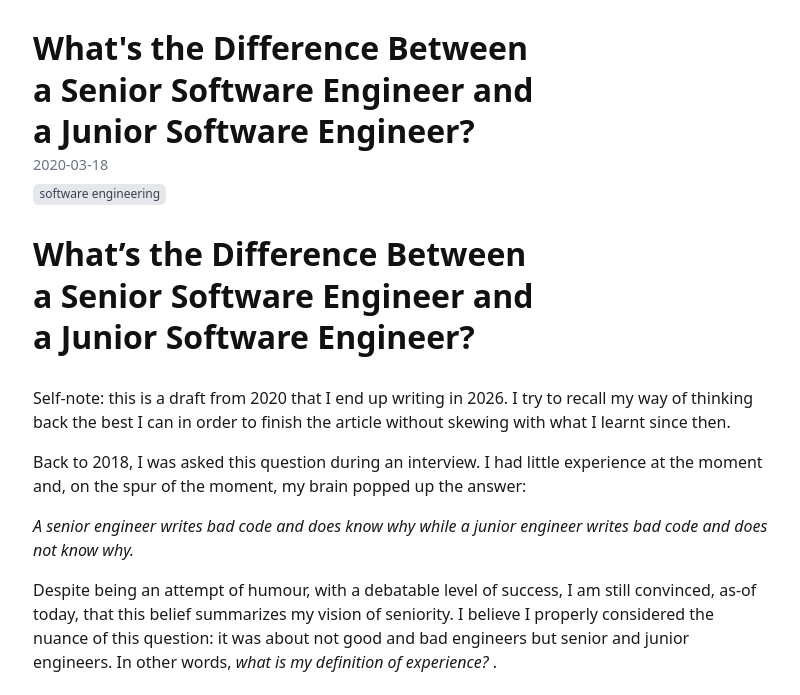
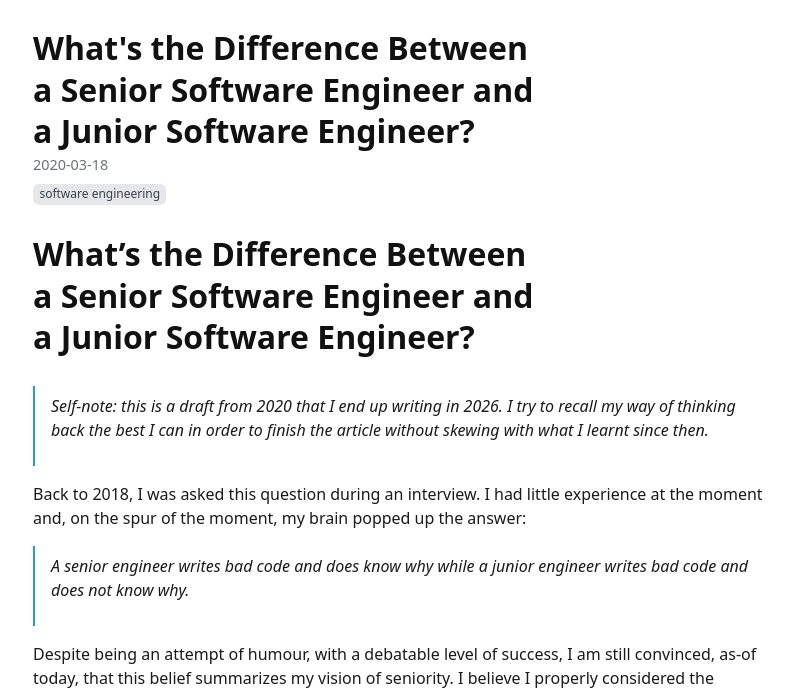
Before and after one commit to Al-un/al-un.fr, an Astro site: page /blog/2020/03/senior-vs-junior in a window 1280 px wide. Shown: the part 61-756 px from the top of the page, without its empty margins (239-1039 px from the left). Built offline with nearby package versions, Linux system fonts and the light colour scheme; Astro itself is replaced by a stand-in of ours.

Commit message:
style blockquote in blog page

```diff
--- a/src/pages/blog/[year]/[month]/[slug].astro
+++ b/src/pages/blog/[year]/[month]/[slug].astro
@@ -80,4 +80,18 @@ const { Content } = await render(post);
   .article-body :global(h3) {
     margin: 16px 0;
   }
+
+  /* ---------- Blockquote ---------- */
+  .article-body :global(blockquote) {
+    font-style: italic;
+    border-left: 2px solid var(--color-primary);
+    /* Override browser default */
+    margin-block-start: 0;
+    margin-block-end: 16px;
+    margin-inline-start: 0;
+    margin-inline-end: 0;
+    padding-block-start: 8px;
+    padding-block-end: 8px;
+    padding-inline-start: 16px;
+  }
 </style>
```
